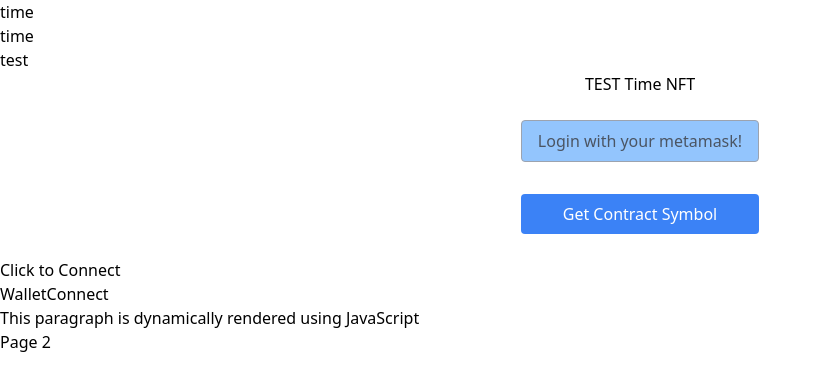
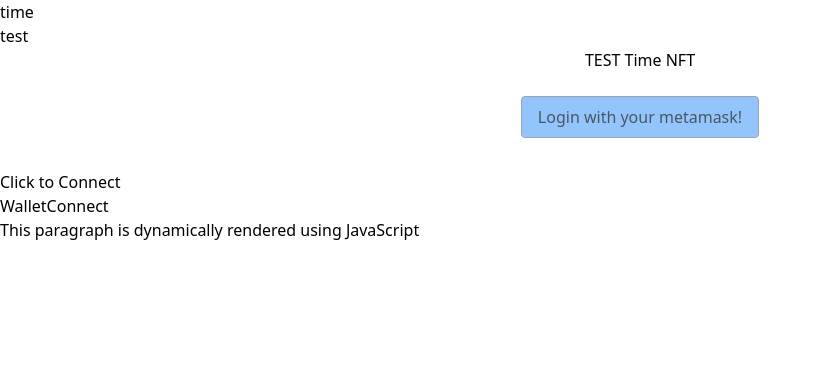
Before and after one commit to seiya0818/site001, a plain HTML site: page index.html in a window 1280 px wide. Shown: the whole page, without its empty margins (0-822 px from the left). Drawn offline with nearby package versions, Linux system fonts and the light colour scheme.

Commit message:
Update index.html

```diff
--- a/index.html
+++ b/index.html
@@ -17,8 +17,6 @@
   ></script>
 </head>
 <body>
-   <h1>time</h1>
-
                 <h1>time</h1>
                 <script src="https://ajax.googleapis.com/ajax/libs/jquery/1.11.1/jquery.min.js"></script>
                 <script type="text/javascript" src="time.js"></script>
@@ -62,13 +60,7 @@
           Logout
         </button>
       </div>
-      <button
-        id="getContractInfo"
-        onclick="getContractSymbol()"
-        class="rounded bg-blue-500 hover:bg-blue-700 py-2 px-4 text-white"
-      >
-        Get Contract Symbol
-      </button>
+
       <div class="flex flex-col space-y-2"></div>
     </div>
   </div>
@@ -77,7 +69,6 @@
         <button onclick="onInit()">WalletConnect</button>
       </div>
    <p id="dynamic-content"></p>
-   <a href="page-2.html">Page 2</a>
 
    <script src="script.js"></script>
 </body>
```
